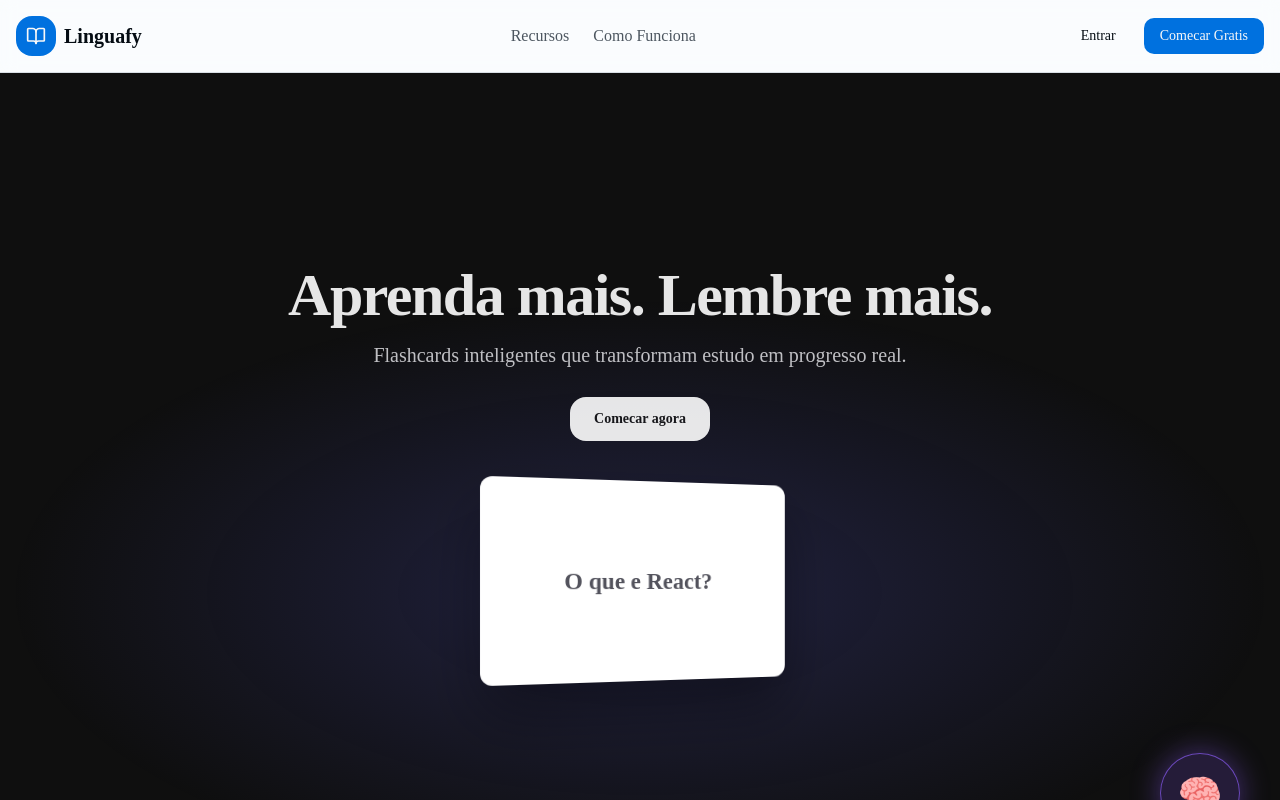
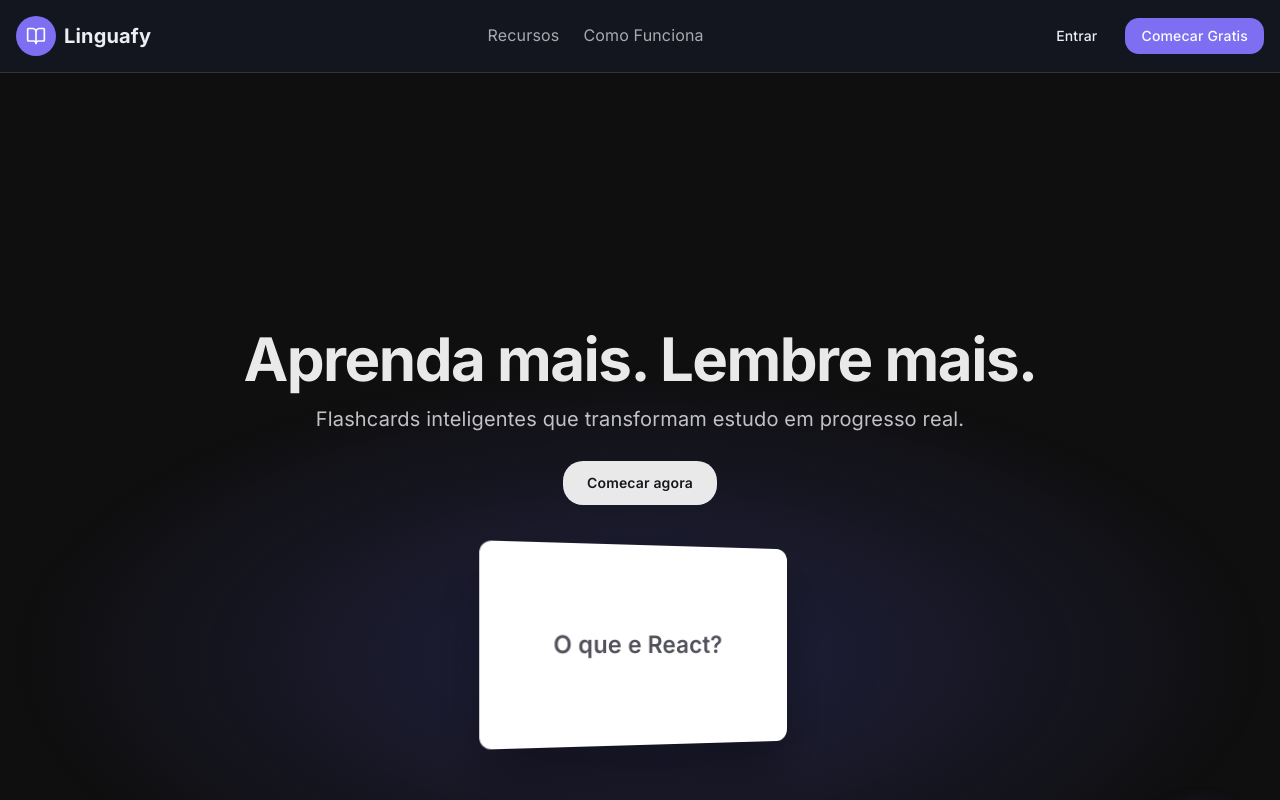
Before and after one commit to Botiaz/Linguafy, a Next.js app: page / in a window 1280 px wide. Shown: the top 800 px of the page. Built offline with nearby package versions, Linux system fonts and the light colour scheme.

Commit message:
style: aplicar sistema visual global (cores, tipografia, tokens)

```diff
--- a/app/globals.css
+++ b/app/globals.css
@@ -4,86 +4,86 @@
 @custom-variant dark (&:is(.dark *));
 
 :root {
-  --background: oklch(0.98 0.005 250);
-  --foreground: oklch(0.15 0.02 250);
-  --card: oklch(1 0 0);
-  --card-foreground: oklch(0.15 0.02 250);
-  --popover: oklch(1 0 0);
-  --popover-foreground: oklch(0.15 0.02 250);
-  --primary: oklch(0.55 0.2 250);
-  --primary-foreground: oklch(0.98 0 0);
-  --secondary: oklch(0.95 0.01 250);
-  --secondary-foreground: oklch(0.25 0.02 250);
-  --muted: oklch(0.94 0.01 250);
-  --muted-foreground: oklch(0.45 0.02 250);
-  --accent: oklch(0.75 0.15 160);
-  --accent-foreground: oklch(0.15 0.02 160);
+  --background: oklch(0.18 0.02 275);
+  --foreground: oklch(0.95 0.01 275);
+  --card: oklch(0.22 0.02 275);
+  --card-foreground: oklch(0.95 0.01 275);
+  --popover: oklch(0.22 0.02 275);
+  --popover-foreground: oklch(0.95 0.01 275);
+  --primary: oklch(0.62 0.19 285);
+  --primary-foreground: oklch(0.99 0.005 275);
+  --secondary: oklch(0.26 0.02 275);
+  --secondary-foreground: oklch(0.90 0.01 275);
+  --muted: oklch(0.25 0.02 275);
+  --muted-foreground: oklch(0.74 0.01 275);
+  --accent: oklch(0.63 0.18 255);
+  --accent-foreground: oklch(0.98 0.01 275);
   --destructive: oklch(0.55 0.22 25);
-  --destructive-foreground: oklch(0.98 0 0);
-  --border: oklch(0.90 0.01 250);
-  --input: oklch(0.92 0.01 250);
-  --ring: oklch(0.55 0.2 250);
-  --chart-1: oklch(0.55 0.2 250);
-  --chart-2: oklch(0.65 0.15 160);
-  --chart-3: oklch(0.70 0.18 80);
-  --chart-4: oklch(0.60 0.20 30);
-  --chart-5: oklch(0.50 0.15 300);
-  --radius: 0.75rem;
-  --sidebar: oklch(0.98 0.005 250);
-  --sidebar-foreground: oklch(0.15 0.02 250);
-  --sidebar-primary: oklch(0.55 0.2 250);
-  --sidebar-primary-foreground: oklch(0.98 0 0);
-  --sidebar-accent: oklch(0.94 0.01 250);
-  --sidebar-accent-foreground: oklch(0.25 0.02 250);
-  --sidebar-border: oklch(0.90 0.01 250);
-  --sidebar-ring: oklch(0.55 0.2 250);
+  --destructive-foreground: oklch(0.99 0.005 275);
+  --border: oklch(0.32 0.02 275);
+  --input: oklch(0.28 0.02 275);
+  --ring: oklch(0.63 0.18 255);
+  --chart-1: oklch(0.62 0.19 285);
+  --chart-2: oklch(0.63 0.18 255);
+  --chart-3: oklch(0.70 0.12 230);
+  --chart-4: oklch(0.58 0.16 305);
+  --chart-5: oklch(0.55 0.10 210);
+  --radius: 1rem;
+  --sidebar: oklch(0.20 0.02 275);
+  --sidebar-foreground: oklch(0.95 0.01 275);
+  --sidebar-primary: oklch(0.62 0.19 285);
+  --sidebar-primary-foreground: oklch(0.99 0.005 275);
+  --sidebar-accent: oklch(0.26 0.02 275);
+  --sidebar-accent-foreground: oklch(0.90 0.01 275);
+  --sidebar-border: oklch(0.32 0.02 275);
+  --sidebar-ring: oklch(0.63 0.18 255);
   --success: oklch(0.65 0.18 145);
-  --success-foreground: oklch(0.98 0 0);
+  --success-foreground: oklch(0.99 0.005 275);
   --warning: oklch(0.75 0.18 80);
   --warning-foreground: oklch(0.20 0.02 80);
 }
 
 .dark {
-  --background: oklch(0.13 0.02 250);
-  --foreground: oklch(0.95 0.005 250);
-  --card: oklch(0.18 0.02 250);
-  --card-foreground: oklch(0.95 0.005 250);
-  --popover: oklch(0.18 0.02 250);
-  --popover-foreground: oklch(0.95 0.005 250);
-  --primary: oklch(0.65 0.2 250);
-  --primary-foreground: oklch(0.98 0 0);
-  --secondary: oklch(0.25 0.02 250);
-  --secondary-foreground: oklch(0.90 0.005 250);
-  --muted: oklch(0.25 0.02 250);
-  --muted-foreground: oklch(0.65 0.01 250);
-  --accent: oklch(0.70 0.15 160);
-  --accent-foreground: oklch(0.98 0 0);
+  --background: oklch(0.16 0.02 275);
+  --foreground: oklch(0.96 0.01 275);
+  --card: oklch(0.20 0.02 275);
+  --card-foreground: oklch(0.96 0.01 275);
+  --popover: oklch(0.20 0.02 275);
+  --popover-foreground: oklch(0.96 0.01 275);
+  --primary: oklch(0.65 0.19 285);
+  --primary-foreground: oklch(0.99 0.005 275);
+  --secondary: oklch(0.24 0.02 275);
+  --secondary-foreground: oklch(0.90 0.01 275);
+  --muted: oklch(0.24 0.02 275);
+  --muted-foreground: oklch(0.72 0.01 275);
+  --accent: oklch(0.64 0.18 255);
+  --accent-foreground: oklch(0.99 0.005 275);
   --destructive: oklch(0.55 0.22 25);
-  --destructive-foreground: oklch(0.98 0 0);
-  --border: oklch(0.28 0.02 250);
-  --input: oklch(0.25 0.02 250);
-  --ring: oklch(0.65 0.2 250);
-  --chart-1: oklch(0.65 0.2 250);
-  --chart-2: oklch(0.70 0.15 160);
-  --chart-3: oklch(0.75 0.18 80);
-  --chart-4: oklch(0.65 0.20 30);
-  --chart-5: oklch(0.55 0.15 300);
-  --sidebar: oklch(0.15 0.02 250);
-  --sidebar-foreground: oklch(0.95 0.005 250);
-  --sidebar-primary: oklch(0.65 0.2 250);
-  --sidebar-primary-foreground: oklch(0.98 0 0);
-  --sidebar-accent: oklch(0.25 0.02 250);
-  --sidebar-accent-foreground: oklch(0.90 0.005 250);
-  --sidebar-border: oklch(0.28 0.02 250);
-  --sidebar-ring: oklch(0.65 0.2 250);
+  --destructive-foreground: oklch(0.99 0.005 275);
+  --border: oklch(0.30 0.02 275);
+  --input: oklch(0.26 0.02 275);
+  --ring: oklch(0.64 0.18 255);
+  --chart-1: oklch(0.65 0.19 285);
+  --chart-2: oklch(0.64 0.18 255);
+  --chart-3: oklch(0.70 0.12 230);
+  --chart-4: oklch(0.58 0.16 305);
+  --chart-5: oklch(0.55 0.10 210);
+  --sidebar: oklch(0.18 0.02 275);
+  --sidebar-foreground: oklch(0.96 0.01 275);
+  --sidebar-primary: oklch(0.65 0.19 285);
+  --sidebar-primary-foreground: oklch(0.99 0.005 275);
+  --sidebar-accent: oklch(0.24 0.02 275);
+  --sidebar-accent-foreground: oklch(0.90 0.01 275);
+  --sidebar-border: oklch(0.30 0.02 275);
+  --sidebar-ring: oklch(0.64 0.18 255);
   --success: oklch(0.65 0.18 145);
-  --success-foreground: oklch(0.98 0 0);
+  --success-foreground: oklch(0.99 0.005 275);
   --warning: oklch(0.75 0.18 80);
   --warning-foreground: oklch(0.20 0.02 80);
 }
 
 @theme inline {
-  --font-sans: 'Geist', 'Geist Fallback';
+  --font-sans: 'Geist', 'Inter', 'Inter Fallback';
   --font-mono: 'Geist Mono', 'Geist Mono Fallback';
   --color-background: var(--background);
   --color-foreground: var(--foreground);
@@ -125,13 +125,47 @@
   --color-success-foreground: var(--success-foreground);
   --color-warning: var(--warning);
   --color-warning-foreground: var(--warning-foreground);
+  --shadow-xs: 0 1px 2px hsl(228 20% 6% / 0.24);
+  --shadow-sm: 0 6px 20px hsl(228 20% 6% / 0.24);
+  --shadow-md: 0 14px 34px hsl(228 22% 6% / 0.28);
+  --shadow-lg: 0 24px 58px hsl(228 24% 6% / 0.34);
 }
 
 @layer base {
   * {
     @apply border-border outline-ring/50;
   }
+  html {
+    font-size: 16px;
+  }
   body {
-    @apply bg-background text-foreground;
+    @apply bg-background text-foreground antialiased;
+    line-height: 1.6;
+    letter-spacing: 0.01em;
+  }
+  h1,
+  h2,
+  h3,
+  h4,
+  h5,
+  h6 {
+    line-height: 1.12;
+    letter-spacing: -0.02em;
+    font-weight: 700;
+  }
+  p {
+    line-height: 1.72;
+  }
+  section {
+    padding-block: clamp(3rem, 5vw, 5.5rem);
   }
 }
+
+/*
+  Altered files summary:
+  - app/globals.css:
+    - Updated color palette tokens to a dark-first system with violet/blue accents.
+    - Tuned typography defaults (font stack fallback, heading tracking/line-height, paragraph rhythm).
+    - Increased global radius scale and introduced shadow tokens for a softer premium depth.
+    - Added global section spacing rhythm for lower visual density.
+*/
```
Also changed, not shown: 1 other file (tests, documents, lock files or other folders).
